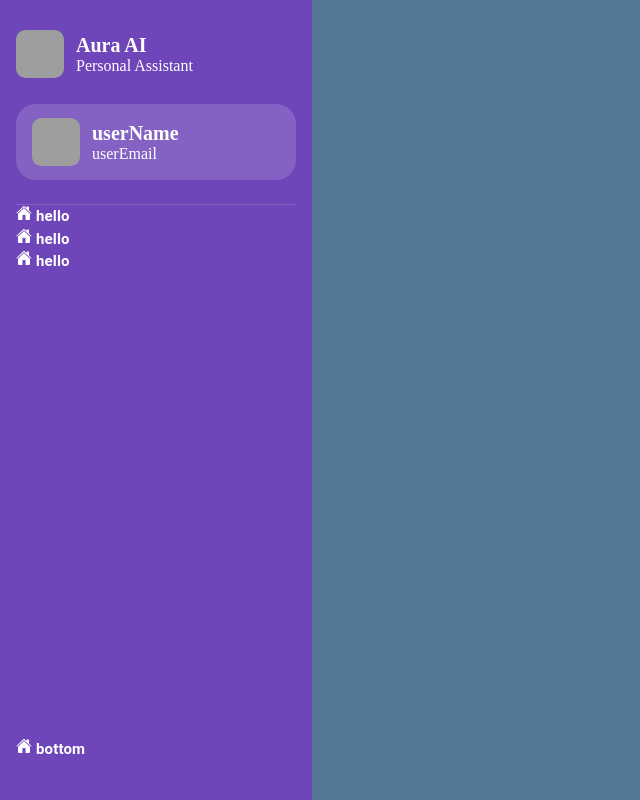
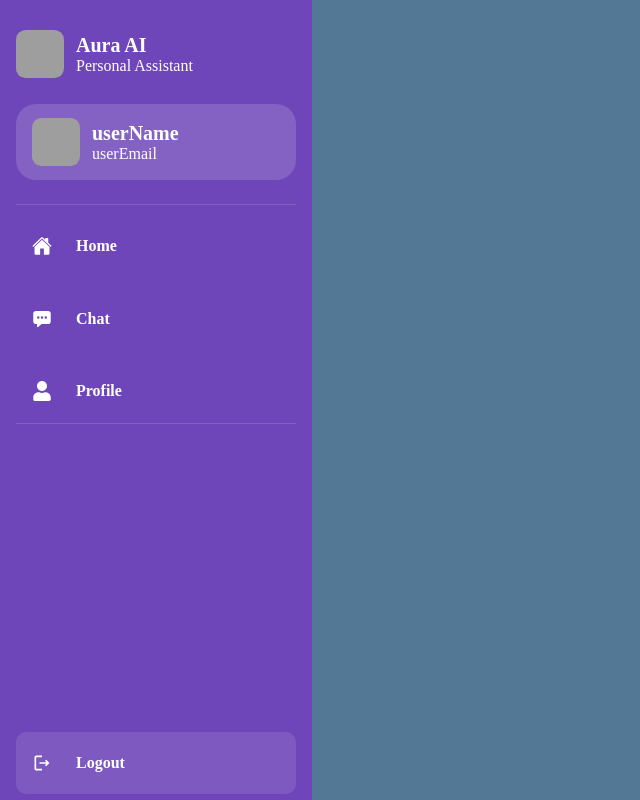
Before and after one commit to moonyean/nexify---todo-and-ai, a React app in the folder frontend/: page / in a window 1280 px wide. Shown: the whole page, without its empty margins (0-640 px from the left). Built offline with nearby package versions, Linux system fonts and the light colour scheme; grey boxes are pictures that could not be loaded; the HTML template or start-up script is replaced by a standard one.

Commit message:
style  : 사이드바

```diff
--- a/frontend/src/components/SideBar/index.jsx
+++ b/frontend/src/components/SideBar/index.jsx
@@ -7,7 +7,8 @@ export const MenuBar = ({ icon: Icon, menuName, onHandleEvent }) => {
       onClick={onHandleEvent}
       className={`${menuName === 'Logout' ? 'loginMenu' : ''} menu-bar-container`}
     >
-      <Icon className="menu-icon" /> <span>{menuName}</span>
+      <Icon className="menu-icon" />
+      <span>{menuName}</span>
     </section>
   );
 };
--- a/frontend/src/components/SideBar/index.scss
+++ b/frontend/src/components/SideBar/index.scss
@@ -1,21 +1,54 @@
-.menu-icon {
-  color: white;
-}
+// .menu-icon {
+//   color: white;
+// }
 
-span {
-  margin: 0;
-  font-family: 'Roboto', 'Helvetica', 'Arial', sans-serif;
-  line-height: 1.5;
-  letter-spacing: 0.00938em;
-  font-weight: 600;
-  font-size: 15px;
-  color: white;
+// span {
+//   margin: 0;
+//   font-family: 'Roboto', 'Helvetica', 'Arial', sans-serif;
+//   line-height: 1.5;
+//   letter-spacing: 0.00938em;
+//   font-weight: 600;
+//   font-size: 15px;
+//   color: white;
+// }
+
+// .loginMenu {
+//   background: rgba(255, 255, 255, 0.1);
+
+//   &:hover {
+//     background: rgba(255, 255, 255, 0.2);
+//   }
+// }
+
+.menu-bar-container {
+  // text-align: center;
+  display: flex;
+  align-items: center;
+  height: 46.5px;
+  padding: 8px 16px;
+  font-size: 16px;
+  // border: red solid 1px;
+  border-radius: 10px;
+  margin-top: 10px;
+
+  .menu-icon {
+    font-size: 20px;
+    margin-right: 24px;
+  }
+
+  span {
+    font-weight: bold;
+  }
+
+  &:hover {
+    background: #ffffff1a;
+  }
 }
 
 .loginMenu {
-  background: rgba(255, 255, 255, 0.1);
+  background: #ffffff1a;
 
   &:hover {
-    background: rgba(255, 255, 255, 0.2);
+    background: #ffffff33;
   }
 }
--- a/frontend/src/page/SideBar/SideBar.jsx
+++ b/frontend/src/page/SideBar/SideBar.jsx
@@ -1,7 +1,9 @@
 import React from 'react';
 import { MenuBar } from '../../components';
-import { IoHome } from 'react-icons/io5';
+import { IoHome, IoChatboxEllipses } from 'react-icons/io5';
 import './SideBar.scss';
+import { FaUser } from 'react-icons/fa';
+import { MdOutlineLogout } from 'react-icons/md';
 
 // const SideBar = ({ className }) => {
 const SideBar = () => {
@@ -33,21 +35,21 @@ const SideBar = () => {
       <section className="sideBar_middle">
         <MenuBar
           icon={IoHome}
-          menuName={'hello'}
+          menuName={'Home'}
           onHandleEvent={function () {
             console.log('hello');
           }}
         />
         <MenuBar
-          icon={IoHome}
-          menuName={'hello'}
+          icon={IoChatboxEllipses}
+          menuName={'Chat'}
           onHandleEvent={function () {
             console.log('hello');
           }}
         />
         <MenuBar
-          icon={IoHome}
-          menuName={'hello'}
+          icon={FaUser}
+          menuName={'Profile'}
           onHandleEvent={function () {
             console.log('hello');
           }}
@@ -56,8 +58,8 @@ const SideBar = () => {
 
       <section className="sideBar_bottom">
         <MenuBar
-          icon={IoHome}
-          menuName={'bottom'}
+          icon={MdOutlineLogout}
+          menuName={'Logout'}
           onHandleEvent={function () {
             console.log('hello');
           }}
--- a/frontend/src/page/SideBar/sideBar.scss
+++ b/frontend/src/page/SideBar/sideBar.scss
@@ -15,7 +15,6 @@
 .sideBar_top {
   height: 188px;
   border-bottom: 1px solid #8163bf;
-
   .profile_container {
     display: flex;
     align-items: center;
@@ -54,9 +53,11 @@
 }
 
 .sideBar_middle {
+  border-bottom: solid 1px #8163bf;
 }
 
 .sideBar_bottom {
   margin-top: auto;
   height: 78.5px;
+  margin-bottom: 16px;
 }
```
